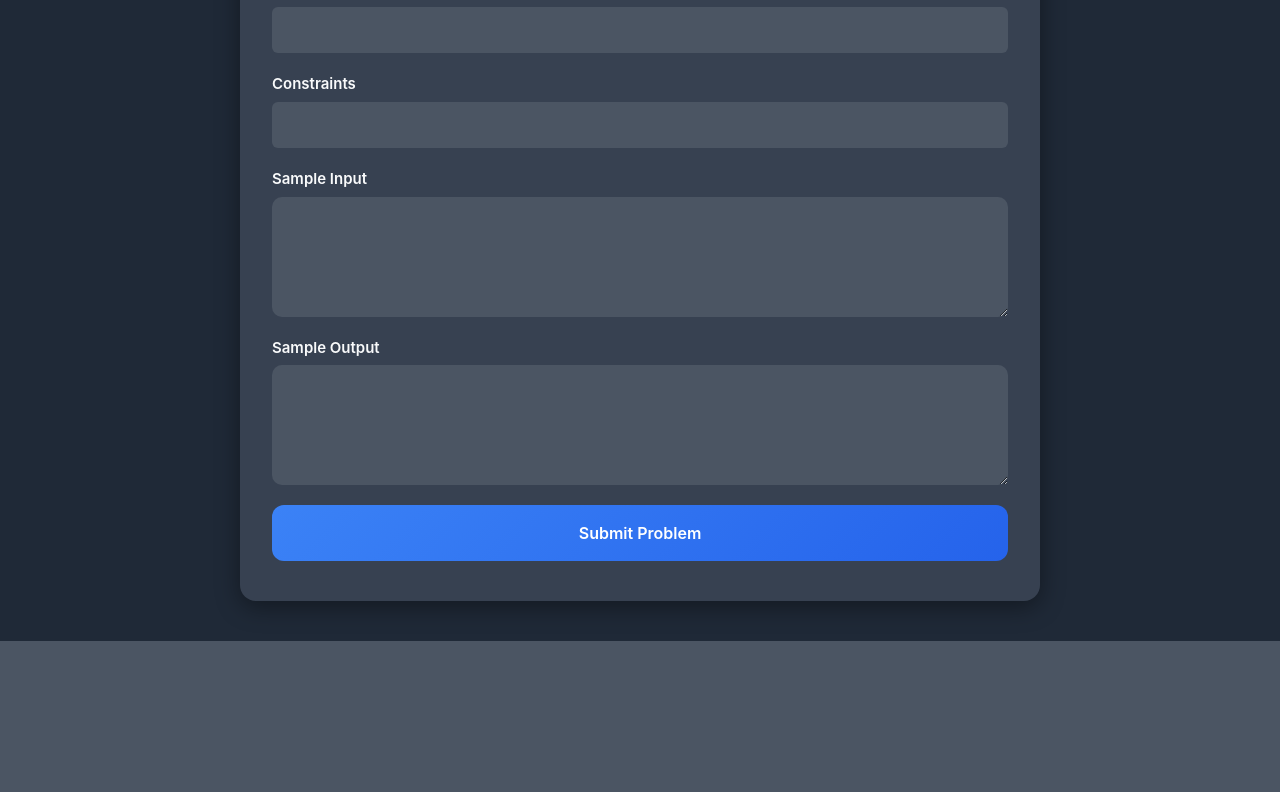
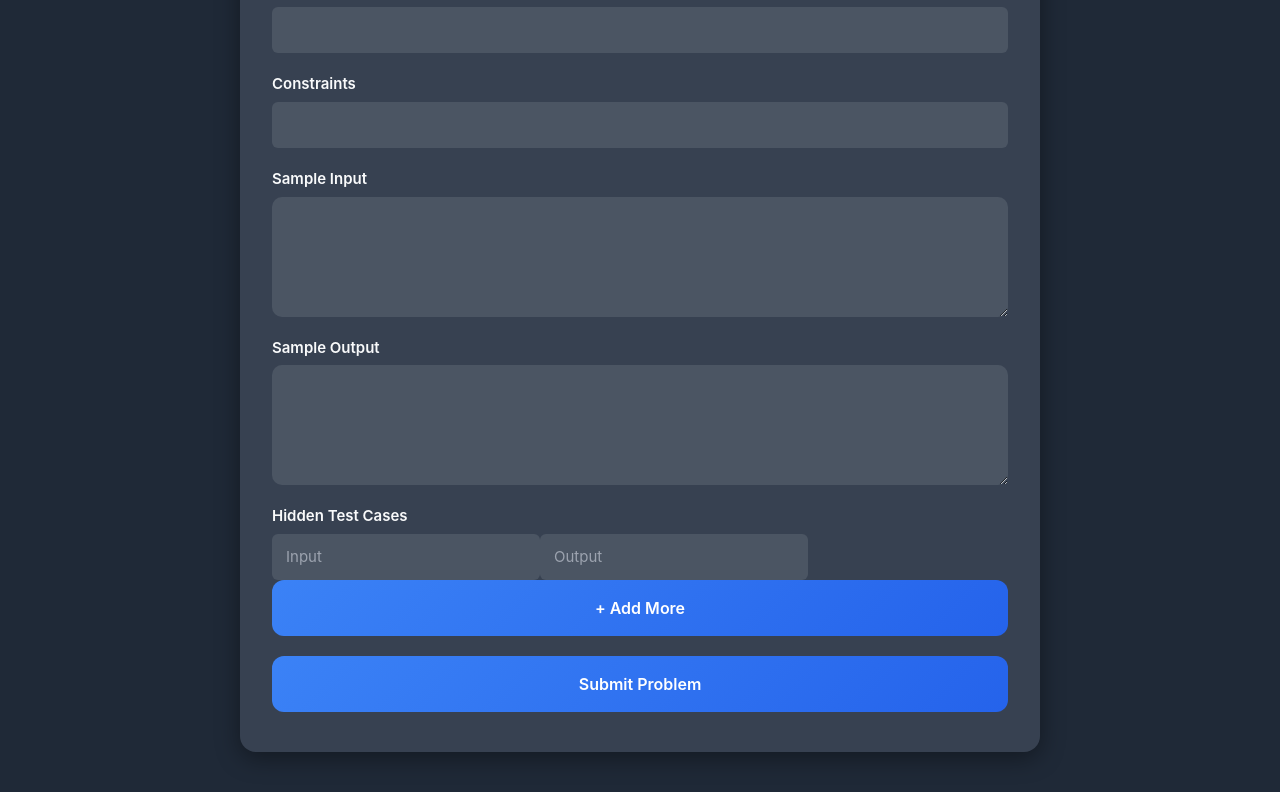
Before and after one commit to JeevaCode518/online-compiler, a React (Vite) app in the folder frontend/: page /addProblems in a window 1280 px wide. Shown: the part 651-1443 px from the top of the page. Before the commit the page ends 1292 px from the top, so only its background shows below. Built offline with nearby package versions, Linux system fonts and the light colour scheme.

Commit message:
add: Added submission component

```diff
--- a/frontend/src/components/AddProblem/AddProblemPage.jsx
+++ b/frontend/src/components/AddProblem/AddProblemPage.jsx
@@ -1,6 +1,7 @@
 import React, { useState } from "react";
 import Header from "../Header/Header";
 import "./AddProblemPage.css";
+import axios from "axios";
 
 const AddProblemPage = () => {
   const userId = "687efc7d8ac7ecb9ccdf72b0";
@@ -13,7 +14,8 @@ const AddProblemPage = () => {
     tags: "",
     constraints: "",
     sampleInput: "",
-    sampleOutput: ""
+    sampleOutput: "",
+    hiddenTestCases: [{ input: "", output: "" }]
   });
 
   const handleChange = (e) => {
@@ -21,17 +23,46 @@ const AddProblemPage = () => {
     setProblem({ ...problem, [name]: value });
   };
 
-  const handleSubmit = (e) => {
+  const handleHiddenTestChange = (index, field, value) => {
+    const updatedTests = [...problem.hiddenTestCases];
+    updatedTests[index][field] = value;
+    setProblem({ ...problem, hiddenTestCases: updatedTests });
+  };
+
+  const addHiddenTestCase = () => {
+    setProblem({
+      ...problem,
+      hiddenTestCases: [...problem.hiddenTestCases, { input: "", output: "" }]
+    });
+  };
+
+  const handleSubmit = async (e) => {
     e.preventDefault();
-
     const problemData = {
       ...problem,
       tags: problem.tags.split(",").map(tag => tag.trim()).filter(Boolean),
       createdBy: userId
     };
-
-    console.log("Sending problem to backend:", problemData);
-    alert("Problem submitted! Check console.");
+    try {
+      const res = await axios.post("http://localhost:8001/api/addProblems", problemData);
+      alert("Problem added successfully!");
+      console.log("Response:", res.data);
+      // Optionally reset form
+      setProblem({
+        title: "",
+        problemNum: "",
+        description: "",
+        difficulty: "Easy",
+        tags: "",
+        constraints: "",
+        sampleInput: "",
+        sampleOutput: "",
+        hiddenTestCases: [{ input: "", output: "" }]
+      });
+    } catch (err) {
+      console.error("Error adding problem:", err);
+      alert("Failed to add problem.");
+    }
   };
 
   return (
@@ -148,6 +179,32 @@ const AddProblemPage = () => {
               />
             </div>
 
+            {/* Hidden Test Cases */}
+            <div className="form-row">
+              <label>Hidden Test Cases</label>
+              {problem.hiddenTestCases.map((test, idx) => (
+                <div key={idx} className="hidden-test-case">
+                  <input
+                    type="text"
+                    placeholder="Input"
+                    value={test.input}
+                    onChange={(e) => handleHiddenTestChange(idx, "input", e.target.value)}
+                    className="main-input"
+                  />
+                  <input
+                    type="text"
+                    placeholder="Output"
+                    value={test.output}
+                    onChange={(e) => handleHiddenTestChange(idx, "output", e.target.value)}
+                    className="main-input"
+                  />
+                </div>
+              ))}
+              <button type="button" className="btn add-more-btn" onClick={addHiddenTestCase}>
+                + Add More
+              </button>
+            </div>
+
             {/* Submit Button */}
             <button type="submit" className="btn">
               Submit Problem
```
